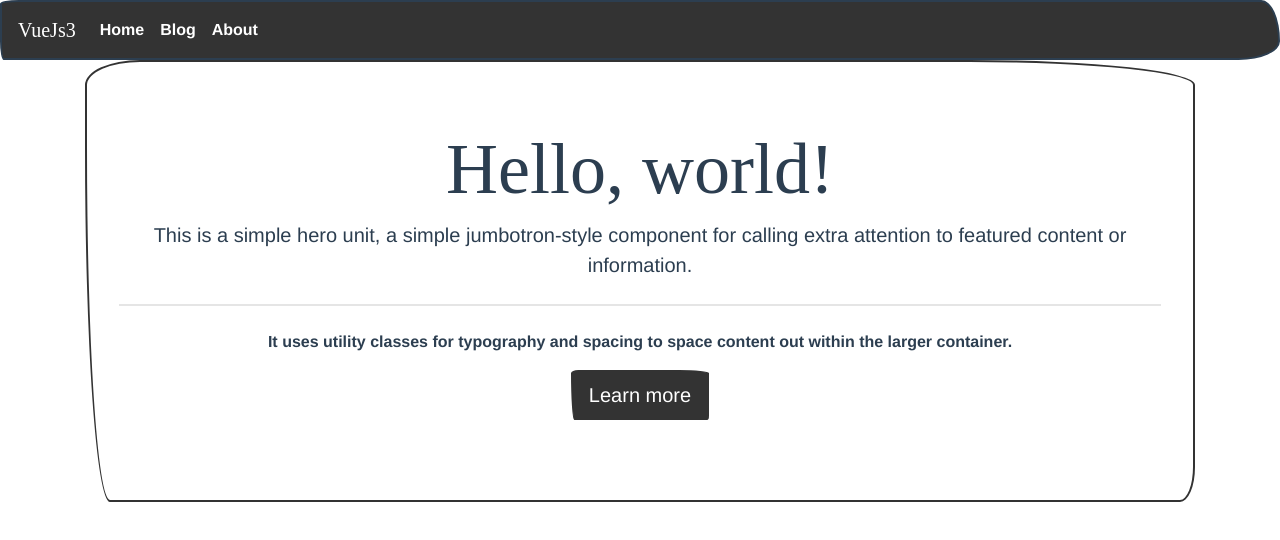
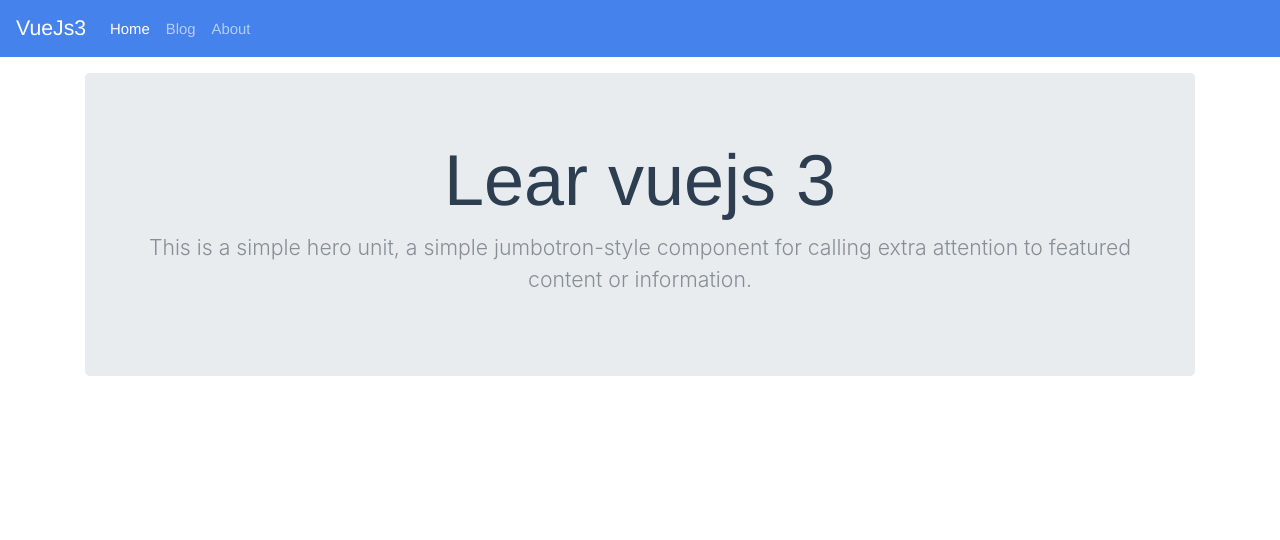
Before and after one commit to ZEDTARIK/VueJS3-Routing, a Vue app: page /blog in a window 1280 px wide. Shown: the top 540 px of the page. Built offline with nearby package versions, Linux system fonts and the light colour scheme; a web font is replaced by a local one.

Commit message:
Coding, add bootswatch

```diff
--- a/src/main.js
+++ b/src/main.js
@@ -1,6 +1,6 @@
 import { createApp } from 'vue'
 import App from './App.vue'
 import router from './router'
-import 'bootswatch/dist/sketchy/bootstrap.min.css';
+import 'bootswatch/dist/litera/bootstrap.min.css';
 
 createApp(App).use(router).mount('#app')
--- a/src/views/blog/index.vue
+++ b/src/views/blog/index.vue
@@ -1,23 +1,21 @@
 <template>
-  <div class="jumbotron">
-    <h1 class="display-3">Hello, world!</h1>
+  <div class="jumbotron my-3">
+    <h1 class="display-3">{{jumMsg}}</h1>
     <p class="lead">
       This is a simple hero unit, a simple jumbotron-style component for calling
       extra attention to featured content or information.
-    </p>
-    <hr class="my-4" />
-    <p>
-      It uses utility classes for typography and spacing to space content out
-      within the larger container.
-    </p>
-    <p class="lead">
-      <a class="btn btn-primary btn-lg" href="#" role="button">Learn more</a>
     </p>
   </div>
 </template>
 
 <script>
-export default {};
+export default {
+  data() {
+    return {
+      jumMsg: 'Lear vuejs 3'
+    }
+  }
+};
 </script>
 
 <style>
```
